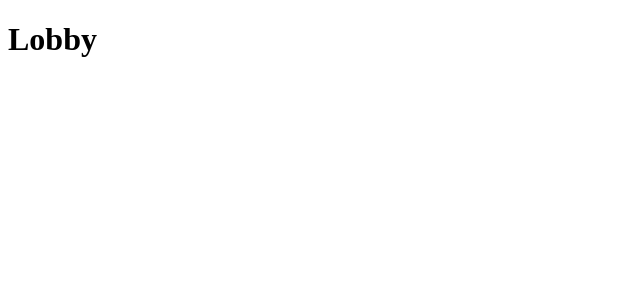
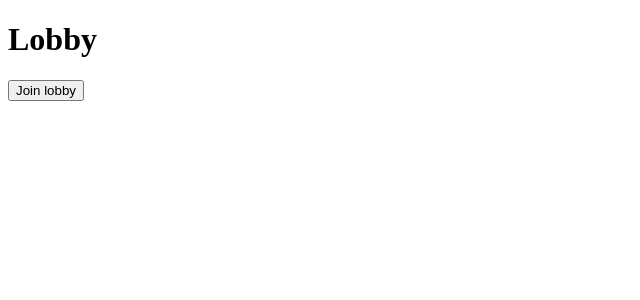
Before and after one commit to Mehdo0/ft_transcendence, a SvelteKit app in the folder frontend/: page /game/lobby in a window 1280 px wide. Shown: the top 300 px of the page, without its empty margins (0-640 px from the left). Built offline with nearby package versions, Linux system fonts and the light colour scheme.

Commit message:
started lobby

```diff
--- a/frontend/src/routes/game/lobby/+page.svelte
+++ b/frontend/src/routes/game/lobby/+page.svelte
@@ -1 +1,10 @@
+<script lang="ts">
+    function connect() {
+        console.log("Joining lobby...");
+        const ws = new WebSocket('wss://localhost/ws/');
+
+    }
+</script>
+
 <h1>Lobby</h1>
+<button onclick={connect}>Join lobby</button>
```
